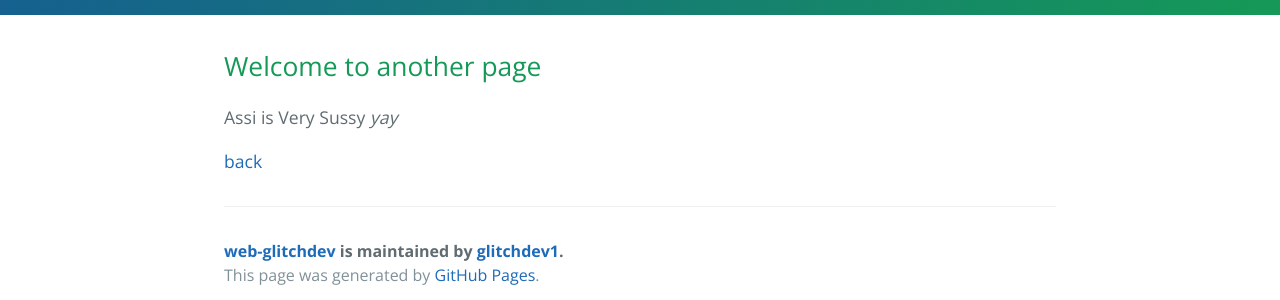
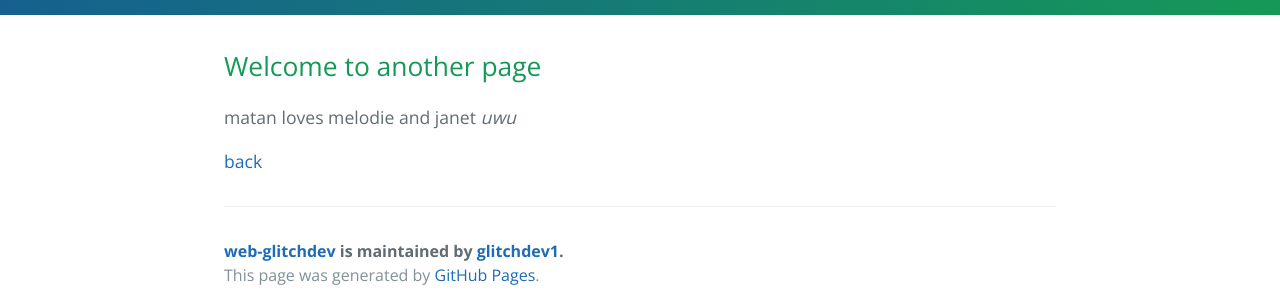
Before and after one commit to glitchdev1/web-glitchdev, a Jekyll site: the page built from another-page.md, in a window 1280 px wide. Shown: the part 368-668 px from the top of the page. Built offline with Jekyll 4.4.1, drawn with Linux system fonts in a browser that asks for light colours.

Commit message:
Update another-page.md

```diff
--- a/another-page.md
+++ b/another-page.md
@@ -5,7 +5,7 @@ description: This is just another page
 ---
 
 ## Welcome to another page
-Assi is Very Sussy
-_yay_
+matan loves melodie and janet
+_uwu_
 
 [back](./)
```
